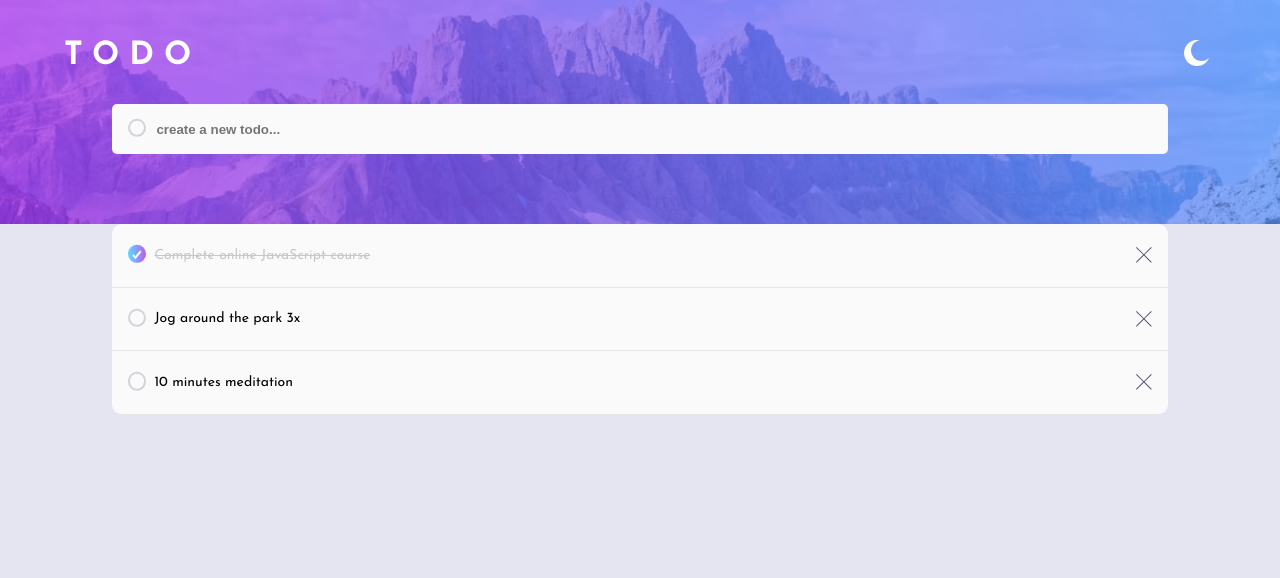
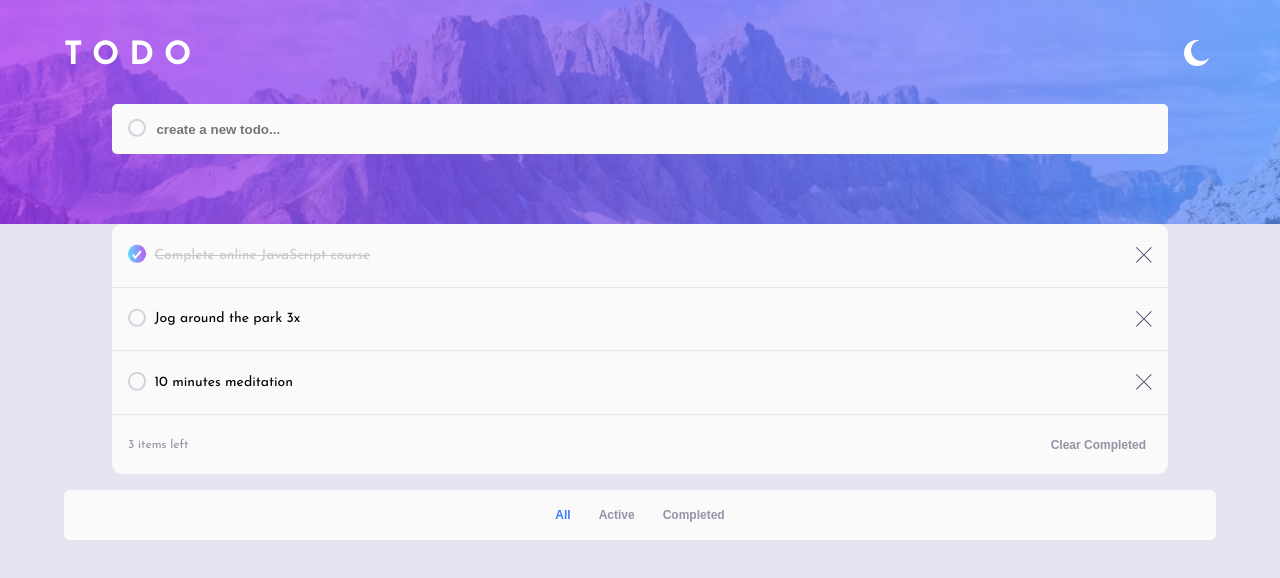
Before and after one commit to Robertron624/todo-app, a React (Vite) app: page / in a window 1280 px wide. Shown: the top 578 px of the page. Built offline with nearby package versions, Linux system fonts and the light colour scheme.

Commit message:
added filters section

```diff
--- a/src/App.scss
+++ b/src/App.scss
@@ -11,7 +11,8 @@
   height: 100vh;
   position: relative;
   display: flex;
-  justify-content: center;
+  align-items: center;
+  flex-direction: column;
 
   @include themify($themes) {
     background: themed(main-background);
@@ -20,6 +21,33 @@
   .todos-list {
     width: 100%;
 
+    .total {
+      display: flex;
+      justify-content: space-between;
+      align-items: center;
+
+      width: 80%;
+      margin: 0 auto;
+      border-radius: 0 0 10px 10px;
+
+      padding: 1.3rem 1rem;
+      color: $dark-grayish-blue;
+      font-size: 12px;
+
+      @include themify($themes) {
+          background: themed(new-todo-background);
+      }
+
+      button {
+        background: none;
+        border: none;
+        color: $dark-grayish-blue;
+        font-weight: 700;
+        cursor: pointer;
+        font-size: 12px;
+      }
+    }
+
     ul {
       li:first-of-type {
 
@@ -27,11 +55,39 @@
           border-radius: 10px 10px 0 0;
         }
       }
+    }
+  }
 
-      li:last-of-type {
-        .todo-wrapper {
-          border-radius: 0 0 10px 10px;
-        }
+  .filters {
+    width: 90%;
+    margin: 1rem auto 0;
+    display: flex;
+    justify-content: center;
+    gap: 1rem;
+    align-items: center;
+    padding: .8rem 0rem;
+    border-radius: 6px;
+
+    @include themify($themes) {
+        background: themed(new-todo-background);
+    }
+
+    .filters-wrapper {
+      display: flex;
+      align-items: center;
+      gap: 1rem;
+
+      button {
+        background: none;
+        border: none;
+        color: $dark-grayish-blue;
+        font-weight: 700;
+        cursor: pointer;
+        font-size: 12px;
+      }
+
+      .active {
+        color: $-bright-blue;
       }
     }
   }
--- a/src/App.tsx
+++ b/src/App.tsx
@@ -27,6 +27,13 @@ const mockTodos = [
 function App() {
   const [theme, setTheme] = useState<string>('light')
 
+  const [activeFilter, setActiveFilter] = useState<string>('all')
+
+  const handleFilter = (e: any) => {
+    const filter = e.target.id
+    setActiveFilter(filter)
+  }
+
   return (
     <ThemeContext.Provider value={{theme, setTheme}}>
       <div className={`theme-${theme}`}>
@@ -41,6 +48,23 @@ function App() {
                     </li>
                   ))}
                 </ul>
+                <div className="total">
+                  <span>3 items left</span>
+                  <button className="clear">Clear Completed</button>
+                </div>
+              </section>
+              <section className="filters">
+                <ul className="filters-wrapper">
+                  <li>
+                    <button onClick={handleFilter} id='all' className={activeFilter == 'all' ? 'active': ''}>All</button>
+                  </li>
+                  <li>
+                    <button onClick={handleFilter} id='active' className={activeFilter == 'active' ? 'active': ''}>Active</button>
+                  </li>
+                  <li>
+                    <button onClick={handleFilter} id='completed' className={activeFilter == 'completed' ? 'active': ''}>Completed</button>
+                  </li>
+                </ul>
               </section>
             </main>
           </Layout>
--- a/src/variables.scss
+++ b/src/variables.scss
@@ -12,7 +12,7 @@ $check-background: linear-gradient(to right, hsl(192, 100%, 67%), hsl(280, 87%,
 // $very-light-gray: hsl(0, 0%, 98%);
 // $very-light-grayish-blue: hsl(236, 33%, 92%);
 // $light-grayish-blue: hsl(233, 11%, 84%);
-// $dark-grayish-blue: hsl(236, 9%, 61%);
+$dark-grayish-blue: hsl(236, 9%, 61%);
 // $very-dark-grayish-blue: hsl(235, 19%, 35%);
 
 // // ### Dark Theme
```
